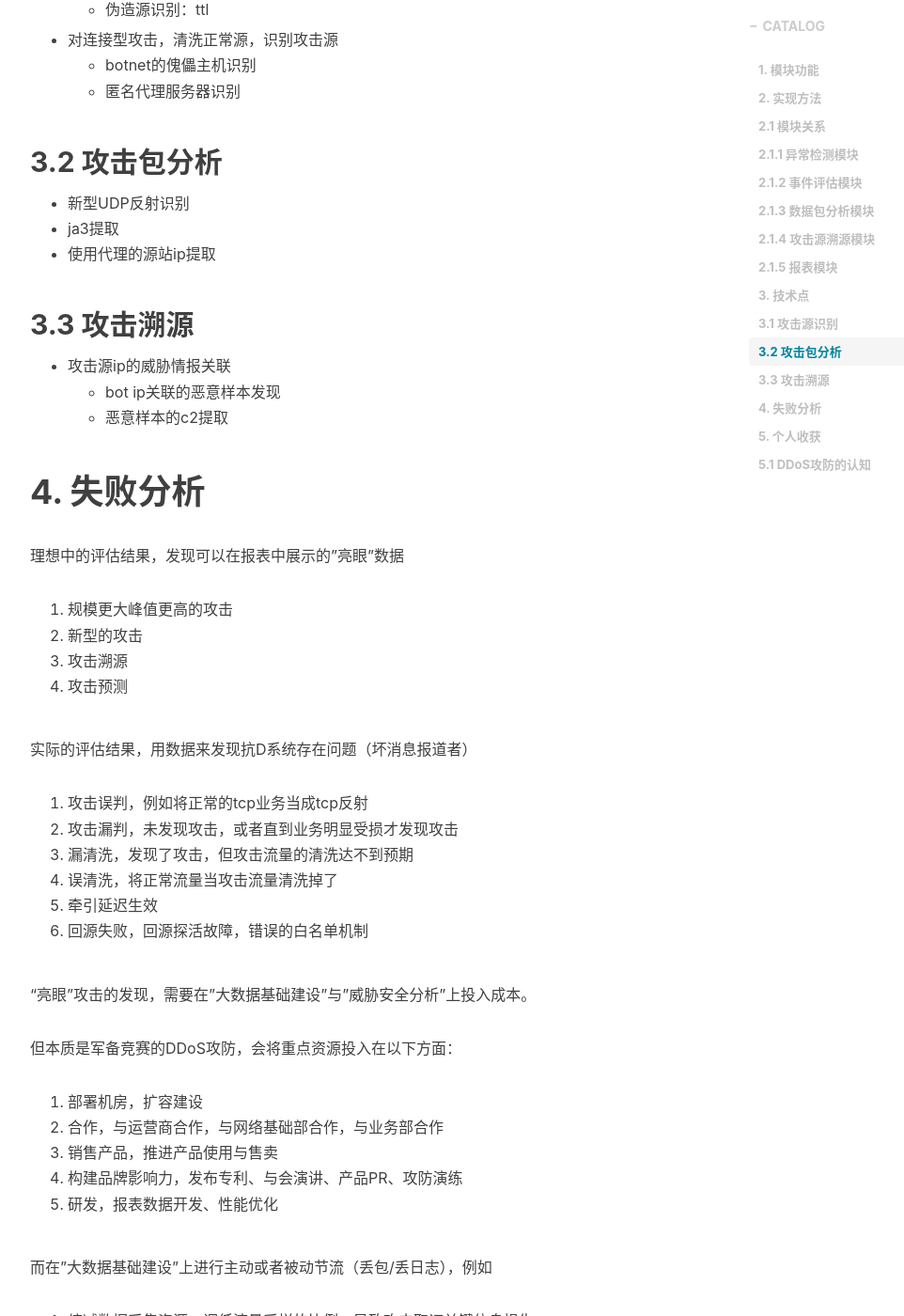
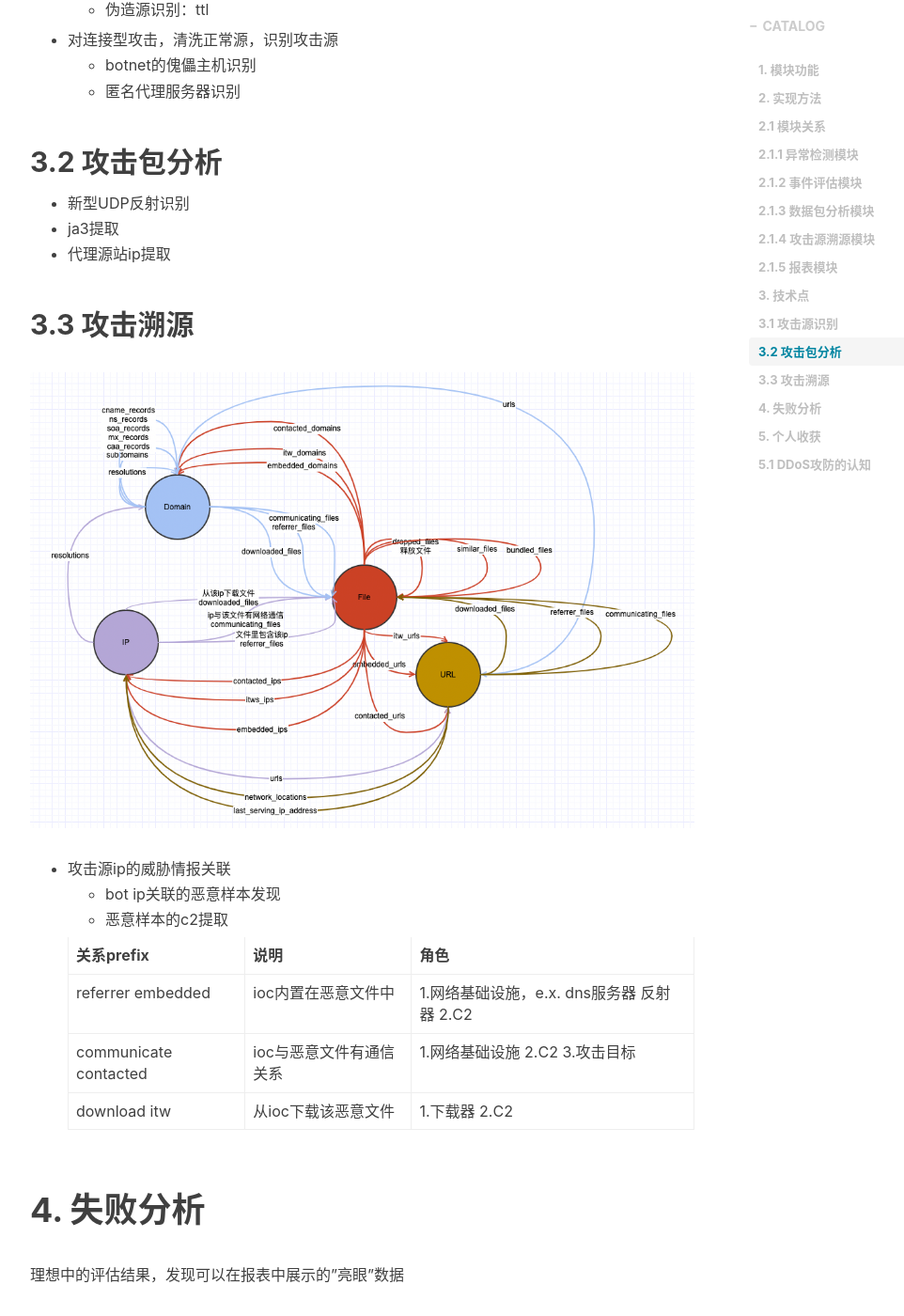
Before and after one commit to tanjiti/tanjiti.github.io, a Jekyll site: the page built from _posts/2022-11-17-那些年我研发的无用模块——攻击事件评估模块.markdown, in a window 1280 px wide and 1400 px high, scrolled down 4051 px. Shown: the whole window at 94% size, without its empty margins (233-1195 px from the left). Built offline with Jekyll 4.4.1, drawn with Linux system fonts in a browser that asks for light colours; nearby versions of some CDN libraries; comment, search, counter and statistics services are not loaded.

Commit message:
ddos event review

```diff
--- a/_posts/2022-11-17-那些年我研发的无用模块——攻击事件评估模块.markdown
+++ b/_posts/2022-11-17-那些年我研发的无用模块——攻击事件评估模块.markdown
@@ -123,13 +123,20 @@ DDoS攻击事件评估
 ## 3.2 攻击包分析
 - 新型UDP反射识别
 - ja3提取
-- 使用代理的源站ip提取
+- 代理源站ip提取
 
 ## 3.3 攻击溯源
+![](/img/ioc_relationship.png)
+
 - 攻击源ip的威胁情报关联
   - bot ip关联的恶意样本发现
   - 恶意样本的c2提取
 
+  | 关系prefix                     | 说明 | 角色                            |
+  |---|---|---|
+  | referrer embedded     |ioc内置在恶意文件中  | 1.网络基础设施，e.x. dns服务器 反射器 2.C2 |
+  | communicate contacted | ioc与恶意文件有通信关系 | 1.网络基础设施 2.C2 3.攻击目标          |
+  | download itw          | 从ioc下载该恶意文件 | 1.下载器 2.C2                    |
 
 # 4. 失败分析
 理想中的评估结果，发现可以在报表中展示的"亮眼"数据
```
Also changed, not shown: img/icon_wechat.png, img/ioc_relationship.png (added).
